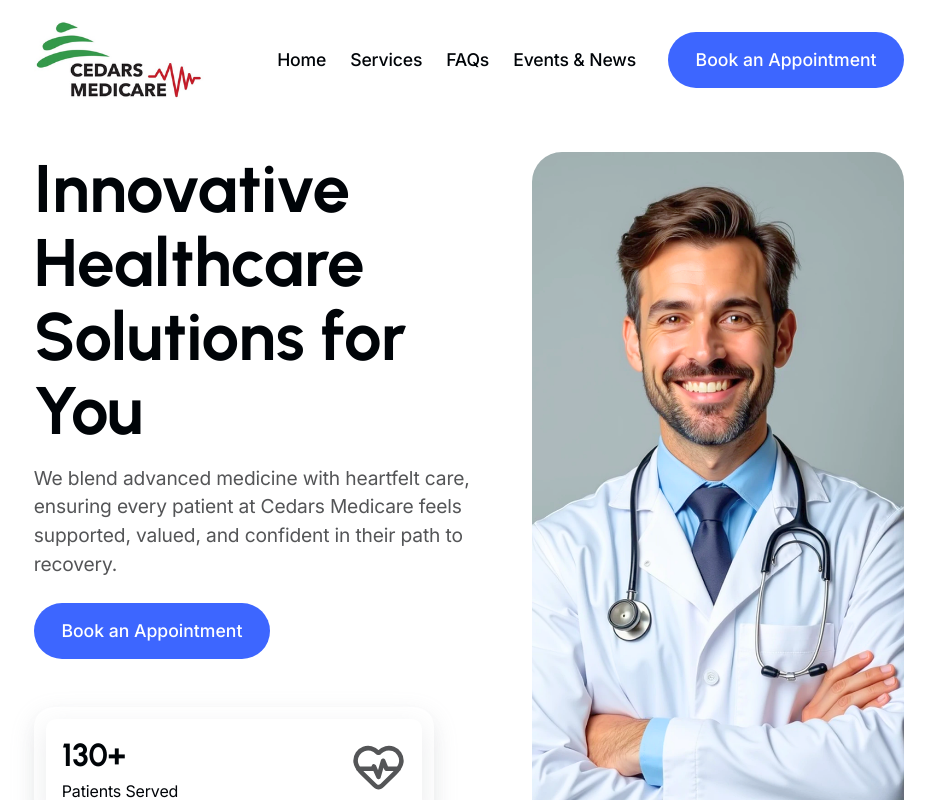
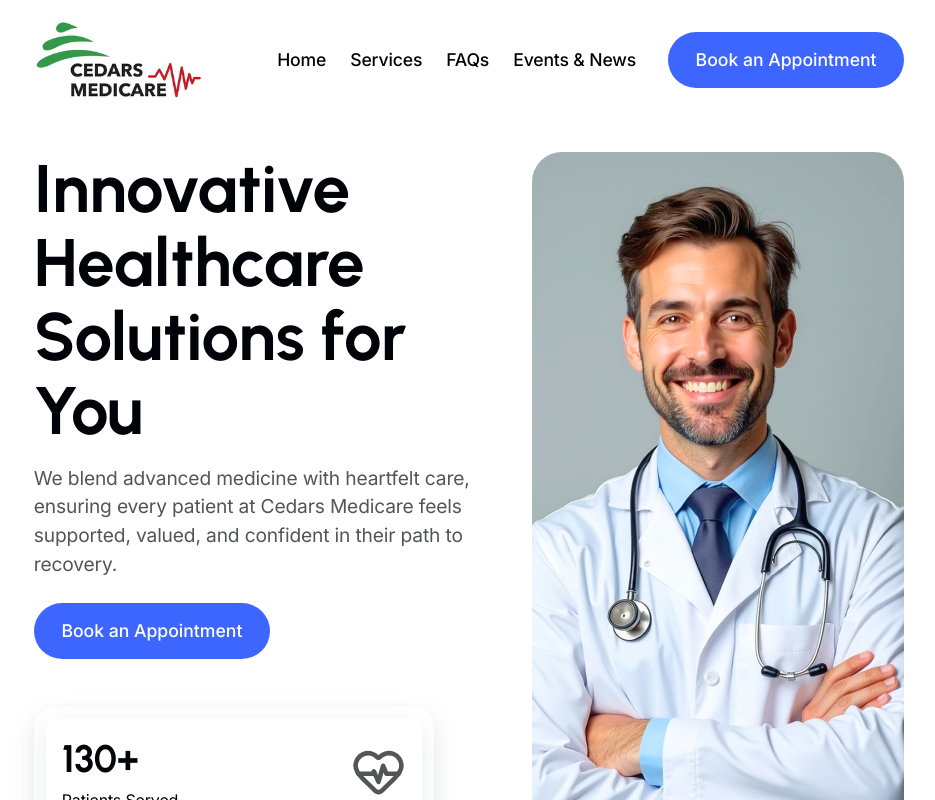
Before and after one commit to NjohPrince/cedars-medicare, a Next.js app: page / in a window 1280 px wide. Shown: the top 800 px of the page, without its empty margins (171-1106 px from the left). Built offline with nearby package versions, Linux system fonts and the light colour scheme.

Commit message:
feat(component): adjusted the icons

```diff
--- a/components/templates/home/home-hero/home-hero.module.css
+++ b/components/templates/home/home-hero/home-hero.module.css
@@ -68,7 +68,7 @@
 
 .stats > div span {
   font-weight: 700;
-  font-size: 2rem;
+  font-size: 2.4rem;
   font-family: var(--font-primary);
   color: var(--primary);
 }
```
